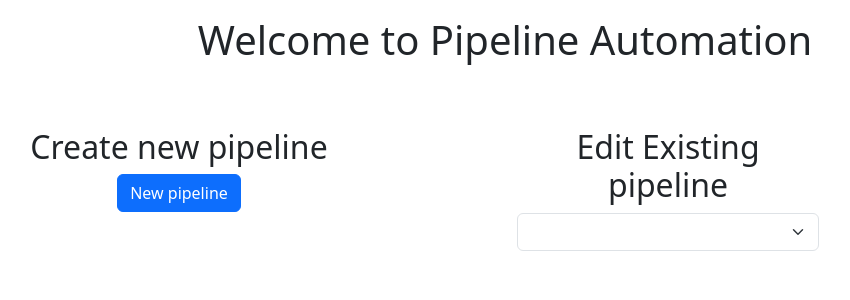
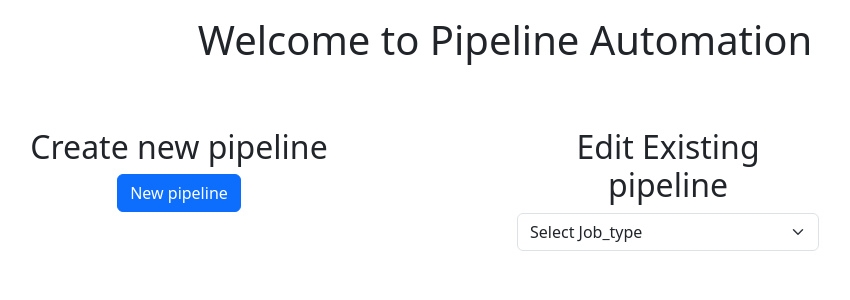
Before and after one commit to SM-Training/pipeline-automate-python, a Flask app: page / in a window 1280 px wide. Shown: the top 300 px of the page, without its empty margins (135-985 px from the left). Run offline with Flask 3, Linux system fonts and the light colour scheme; the visitor is signed in with stand-in values (Sample User, id 1); data that the repository does not hold is empty.

Commit message:
Commit base.html

```diff
--- a/templates/base.html
+++ b/templates/base.html
@@ -23,6 +23,7 @@
       <h2>Edit Existing pipeline</h2>
       <form id="companyForm">
         <select class="form-select" id="companySelect" name="company_name">
+          <option value="">Select Job_type</option>
           {% for company in company_names %}
           <option value="{{ company }}">{{ company }}</option>
           {% endfor %}
```
